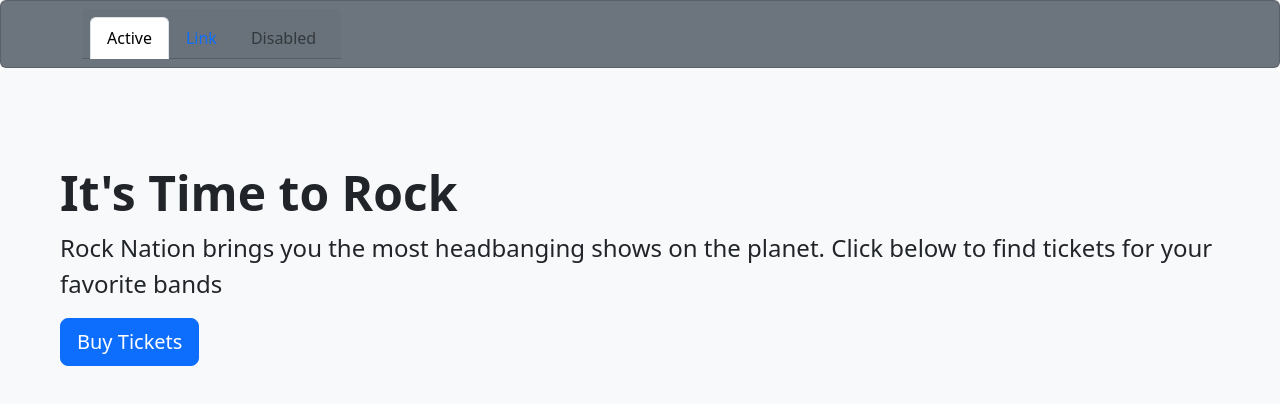
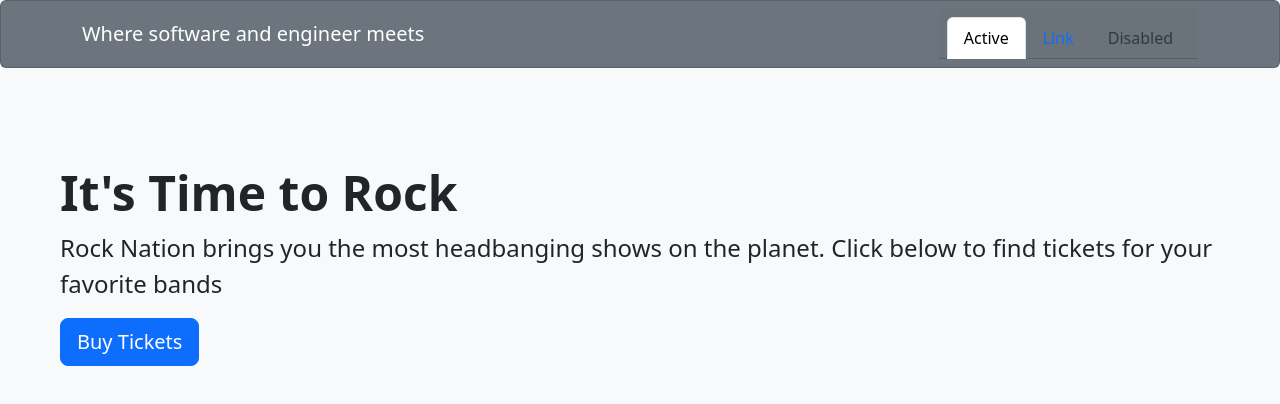
Before and after one commit to haphan-markus/Bootstrap-Portfolio, a plain HTML site: page index.html in a window 1280 px wide. Drawn offline with nearby package versions, Linux system fonts and the light colour scheme.

Commit message:
add navbar-brand

```diff
--- a/index.html
+++ b/index.html
@@ -17,6 +17,7 @@
     <!--Navigation-->
     <nav class="navbar navbar-expand-lg navbar-dark bg-secondary card text-center">
       <div class="container">
+        <a class="navbar-brand" href="#page_top">Where software and engineer meets</a>
         <div class="card-header">
           <ul class="nav nav-tabs card-header-tabs">
             <li class="nav-item">
```
